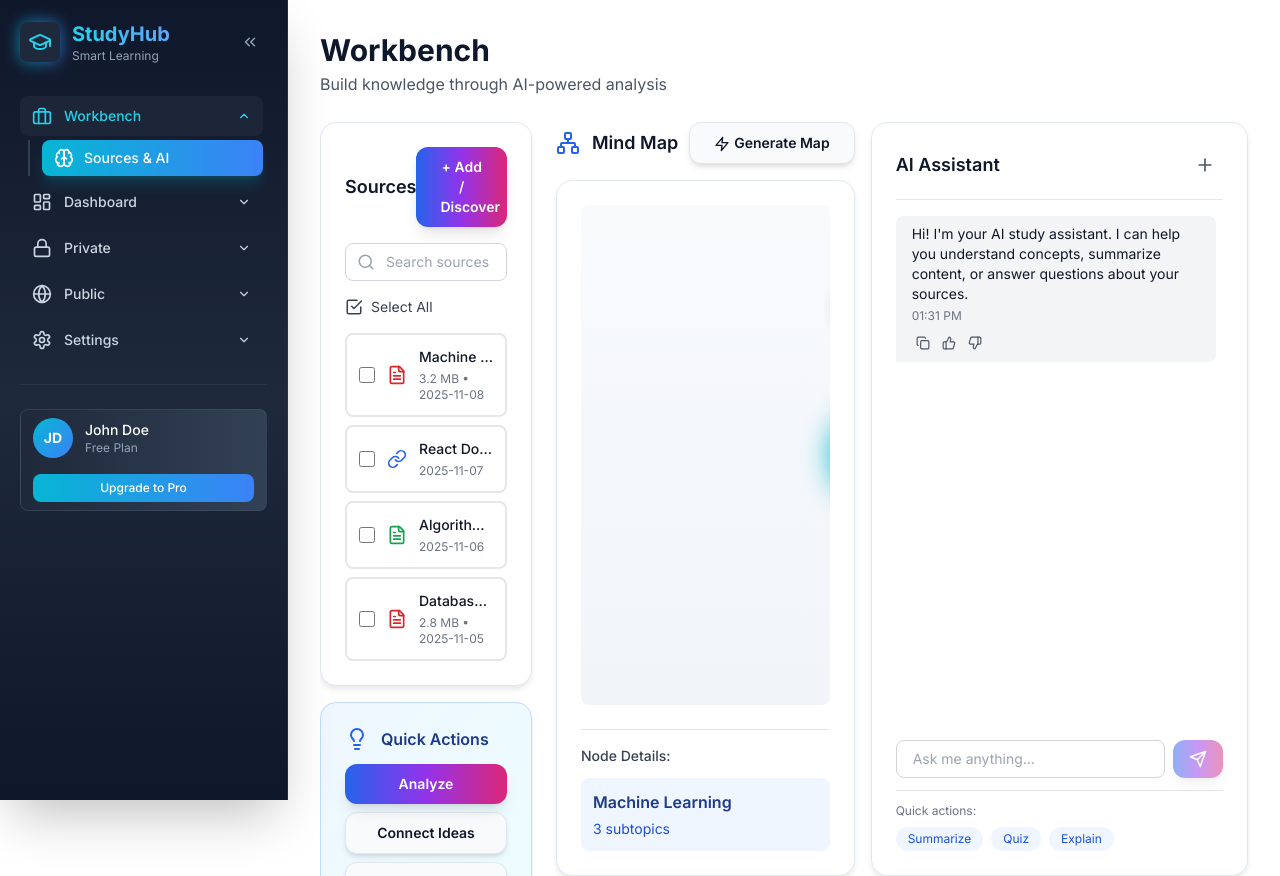
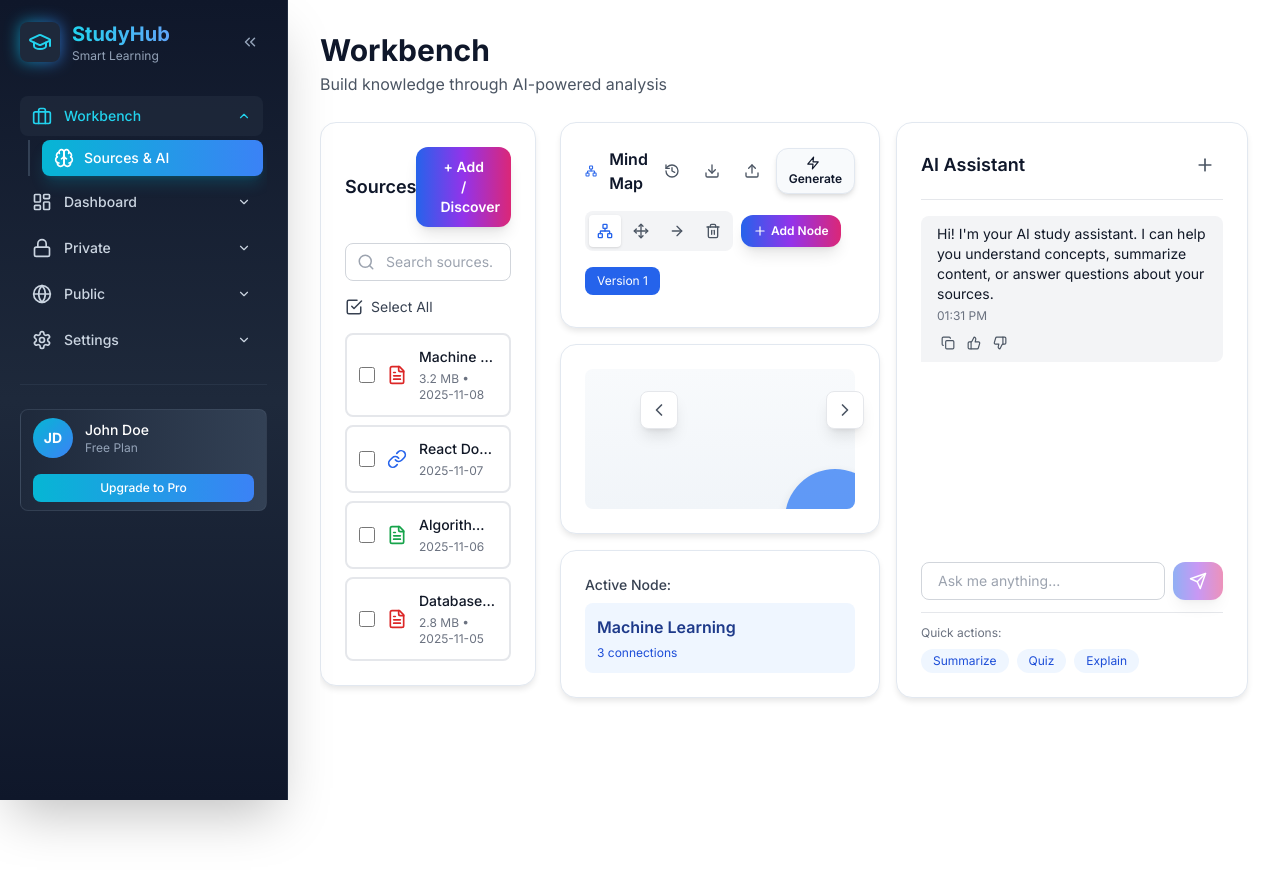
Before and after one commit to TranquilSilence/AI-Chat, a React (Vite) app: page / in a window 1280 px wide. After the commit the page ends 800 px from the top, so only its background shows below. Built offline with nearby package versions, Linux system fonts and the light colour scheme.

Commit message:
Updated Workbench.tsx

```diff
--- a/src/components/views/Workbench.tsx
+++ b/src/components/views/Workbench.tsx
@@ -1,4 +1,4 @@
-import { FileText, Link, FileUp, Brain, Search, CheckSquare, Trash2, Eye, Code, Lightbulb } from 'lucide-react';
+import { FileText, Link, Search, CheckSquare, Trash2, Code, Lightbulb, ChevronLeft, ChevronRight } from 'lucide-react';
 import { useState } from 'react';
 import MindMap from '../workbench/MindMap';
 import ChatPrompt from '../workbench/ChatPrompt';
@@ -14,6 +14,8 @@ interface Source {
 
 export default function Workbench() {
   const [selectedSources, setSelectedSources] = useState<string[]>([]);
+  const [leftPanelVisible, setLeftPanelVisible] = useState(true);
+  const [rightPanelVisible, setRightPanelVisible] = useState(true);
   const [sources] = useState<Source[]>([
     { id: '1', type: 'pdf', title: 'Machine Learning Basics.pdf', addedAt: '2025-11-08', size: '3.2 MB' },
     { id: '2', type: 'link', title: 'React Documentation', url: 'https://react.dev', addedAt: '2025-11-07' },
@@ -57,8 +59,9 @@ export default function Workbench() {
         </div>
       </div>
 
-      <div className="grid grid-cols-12 gap-4 h-[calc(100vh-14rem)]">
-        <div className="col-span-3 space-y-4 overflow-y-auto scrollbar-thin pr-2">
+      <div className="relative flex gap-4 h-[calc(100vh-14rem)]">
+        {leftPanelVisible && (
+          <div className="w-80 space-y-4 overflow-y-auto scrollbar-thin pr-2 transition-all duration-300">
           <div className="card">
             <div className="flex items-center justify-between mb-4">
               <h3 className="text-lg font-semibold">Sources</h3>
@@ -146,15 +149,34 @@ export default function Workbench() {
               <span className="font-medium">{selectedSources.length} source(s) selected</span>
             </div>
           </div>
-        </div>
+          </div>
+        )}
 
-        <div className="col-span-4">
+        <button
+          onClick={() => setLeftPanelVisible(!leftPanelVisible)}
+          className={`absolute ${leftPanelVisible ? 'left-80' : 'left-0'} top-1/2 -translate-y-1/2 z-10 p-2 bg-white rounded-lg shadow-lg hover:bg-gray-50 transition-all border border-gray-200`}
+          title={leftPanelVisible ? 'Hide sources panel' : 'Show sources panel'}
+        >
+          {leftPanelVisible ? <ChevronLeft size={20} className="text-gray-600" /> : <ChevronRight size={20} className="text-gray-600" />}
+        </button>
+
+        <div className="flex-1 transition-all duration-300">
           <MindMap />
         </div>
 
-        <div className="col-span-5">
-          <ChatPrompt />
-        </div>
+        <button
+          onClick={() => setRightPanelVisible(!rightPanelVisible)}
+          className={`absolute ${rightPanelVisible ? 'right-96' : 'right-0'} top-1/2 -translate-y-1/2 z-10 p-2 bg-white rounded-lg shadow-lg hover:bg-gray-50 transition-all border border-gray-200`}
+          title={rightPanelVisible ? 'Hide AI assistant' : 'Show AI assistant'}
+        >
+          {rightPanelVisible ? <ChevronRight size={20} className="text-gray-600" /> : <ChevronLeft size={20} className="text-gray-600" />}
+        </button>
+
+        {rightPanelVisible && (
+          <div className="w-96 transition-all duration-300">
+            <ChatPrompt />
+          </div>
+        )}
       </div>
     </div>
   );
--- a/src/components/workbench/MindMap.tsx
+++ b/src/components/workbench/MindMap.tsx
@@ -1,10 +1,18 @@
-import { Network, Zap } from 'lucide-react';
-import { useState } from 'react';
+import { Network, Zap, Plus, Move, ArrowRight, Trash2, History, Download, Upload } from 'lucide-react';
+import { useState, useRef, useEffect } from 'react';
 
 interface Node {
   id: string;
   label: string;
+  x: number;
+  y: number;
   children?: string[];
+}
+
+interface Version {
+  id: string;
+  name: string;
+  timestamp: Date;
 }
 
 const defaultMindMap: Node = {
@@ -13,61 +21,151 @@ const defaultMindMap: Node = {
   children: ['topic1', 'topic2', 'topic3'],
 };
 
-const nodeData: Record<string, Node> = {
-  root: { id: 'root', label: 'Machine Learning', children: ['topic1', 'topic2', 'topic3'] },
-  topic1: { id: 'topic1', label: 'Supervised Learning' },
-  topic2: { id: 'topic2', label: 'Unsupervised Learning' },
-  topic3: { id: 'topic3', label: 'Reinforcement Learning' },
+const initialNodeData: Record<string, Node> = {
+  root: { id: 'root', label: 'Machine Learning', x: 400, y: 250, children: ['topic1', 'topic2', 'topic3'] },
+  topic1: { id: 'topic1', label: 'Supervised Learning', x: 250, y: 150 },
+  topic2: { id: 'topic2', label: 'Unsupervised Learning', x: 400, y: 100 },
+  topic3: { id: 'topic3', label: 'Reinforcement Learning', x: 550, y: 150 },
 };
 
 export default function MindMap() {
+  const [nodeData, setNodeData] = useState<Record<string, Node>>(initialNodeData);
   const [activeNode, setActiveNode] = useState('root');
+  const [selectedTool, setSelectedTool] = useState<'select' | 'move' | 'connect' | 'delete'>('select');
+  const [connectingFrom, setConnectingFrom] = useState<string | null>(null);
+  const [draggingNode, setDraggingNode] = useState<string | null>(null);
+  const [dragOffset, setDragOffset] = useState({ x: 0, y: 0 });
+  const [versions, setVersions] = useState<Version[]>([
+    { id: 'v1', name: 'Version 1', timestamp: new Date() }
+  ]);
+  const [activeVersion, setActiveVersion] = useState('v1');
+  const svgRef = useRef<SVGSVGElement>(null);
 
-  const renderNode = (nodeId: string, x: number, y: number, level: number) => {
+  const handleNodeClick = (nodeId: string, event: React.MouseEvent<SVGCircleElement>) => {
+    event.stopPropagation();
+
+    if (selectedTool === 'select') {
+      setActiveNode(nodeId);
+    } else if (selectedTool === 'connect') {
+      if (connectingFrom === null) {
+        setConnectingFrom(nodeId);
+      } else {
+        if (connectingFrom !== nodeId) {
+          setNodeData(prev => ({
+            ...prev,
+            [connectingFrom]: {
+              ...prev[connectingFrom],
+              children: [...(prev[connectingFrom].children || []), nodeId]
+            }
+          }));
+        }
+        setConnectingFrom(null);
+      }
+    } else if (selectedTool === 'delete') {
+      if (nodeId !== 'root') {
+        setNodeData(prev => {
+          const newData = { ...prev };
+          delete newData[nodeId];
+          Object.keys(newData).forEach(key => {
+            if (newData[key].children) {
+              newData[key].children = newData[key].children?.filter(id => id !== nodeId);
+            }
+          });
+          return newData;
+        });
+      }
+    }
+  };
+
+  const handleNodeMouseDown = (nodeId: string, event: React.MouseEvent<SVGCircleElement>) => {
+    if (selectedTool === 'move') {
+      event.stopPropagation();
+      const node = nodeData[nodeId];
+      const svg = svgRef.current;
+      if (svg) {
+        const pt = svg.createSVGPoint();
+        pt.x = event.clientX;
+        pt.y = event.clientY;
+        const svgP = pt.matrixTransform(svg.getScreenCTM()?.inverse());
+        setDragOffset({ x: svgP.x - node.x, y: svgP.y - node.y });
+        setDraggingNode(nodeId);
+      }
+    }
+  };
+
+  const handleMouseMove = (event: React.MouseEvent<SVGSVGElement>) => {
+    if (draggingNode && selectedTool === 'move') {
+      const svg = svgRef.current;
+      if (svg) {
+        const pt = svg.createSVGPoint();
+        pt.x = event.clientX;
+        pt.y = event.clientY;
+        const svgP = pt.matrixTransform(svg.getScreenCTM()?.inverse());
+        setNodeData(prev => ({
+          ...prev,
+          [draggingNode]: {
+            ...prev[draggingNode],
+            x: svgP.x - dragOffset.x,
+            y: svgP.y - dragOffset.y
+          }
+        }));
+      }
+    }
+  };
+
+  const handleMouseUp = () => {
+    setDraggingNode(null);
+  };
+
+  const addNewNode = () => {
+    const newId = `node${Object.keys(nodeData).length + 1}`;
+    setNodeData(prev => ({
+      ...prev,
+      [newId]: {
+        id: newId,
+        label: 'New Node',
+        x: 400,
+        y: 400
+      }
+    }));
+  };
+
+  const saveVersion = () => {
+    const newVersion: Version = {
+      id: `v${versions.length + 1}`,
+      name: `Version ${versions.length + 1}`,
+      timestamp: new Date()
+    };
+    setVersions([...versions, newVersion]);
+    setActiveVersion(newVersion.id);
+  };
+
+  const renderNode = (nodeId: string) => {
     const node = nodeData[nodeId];
+    if (!node) return null;
+
     const radius = 50;
     const isActive = activeNode === nodeId;
+    const isConnecting = connectingFrom === nodeId;
 
     return (
       <g key={nodeId}>
-        {node.children?.map((childId, index) => {
-          const childCount = node.children?.length || 1;
-          const angle = (index / childCount) * Math.PI - Math.PI / 2;
-          const distance = 150 + level * 30;
-          const childX = x + Math.cos(angle) * distance;
-          const childY = y + Math.sin(angle) * distance;
-
-          return (
-            <g key={childId}>
-              <line
-                x1={x}
-                y1={y}
-                x2={childX}
-                y2={childY}
-                stroke="#cbd5e1"
-                strokeWidth="2"
-                opacity="0.6"
-              />
-              {renderNode(childId, childX, childY, level + 1)}
-            </g>
-          );
-        })}
-
         <circle
-          cx={x}
-          cy={y}
+          cx={node.x}
+          cy={node.y}
           r={radius}
-          fill={isActive ? '#06b6d4' : '#3b82f6'}
-          opacity={isActive ? 1 : 0.8}
+          fill={isConnecting ? '#f59e0b' : isActive ? '#06b6d4' : '#3b82f6'}
+          opacity={isActive || isConnecting ? 1 : 0.8}
           className="cursor-pointer hover:opacity-100 transition-all"
-          onClick={() => setActiveNode(nodeId)}
+          onClick={(e) => handleNodeClick(nodeId, e)}
+          onMouseDown={(e) => handleNodeMouseDown(nodeId, e)}
           style={{
-            filter: isActive ? 'drop-shadow(0 0 15px #06b6d4)' : 'drop-shadow(0 4px 6px rgba(0,0,0,0.1))',
+            filter: isActive ? 'drop-shadow(0 0 15px #06b6d4)' : isConnecting ? 'drop-shadow(0 0 15px #f59e0b)' : 'drop-shadow(0 4px 6px rgba(0,0,0,0.1))',
           }}
         />
         <text
-          x={x}
-          y={y}
+          x={node.x}
+          y={node.y}
           textAnchor="middle"
           dominantBaseline="middle"
           fill="white"
@@ -76,7 +174,7 @@ export default function MindMap() {
           pointerEvents="none"
         >
           {node.label.split(' ').map((word, i) => (
-            <tspan key={i} x={x} dy={i === 0 ? 0 : 14}>
+            <tspan key={i} x={node.x} dy={i === 0 ? 0 : 14}>
               {word}
             </tspan>
           ))}
@@ -85,32 +183,137 @@ export default function MindMap() {
     );
   };
 
+  const renderConnections = () => {
+    const lines: JSX.Element[] = [];
+    Object.values(nodeData).forEach(node => {
+      node.children?.forEach(childId => {
+        const child = nodeData[childId];
+        if (child) {
+          lines.push(
+            <line
+              key={`${node.id}-${childId}`}
+              x1={node.x}
+              y1={node.y}
+              x2={child.x}
+              y2={child.y}
+              stroke="#cbd5e1"
+              strokeWidth="2"
+              opacity="0.6"
+            />
+          );
+        }
+      });
+    });
+    return lines;
+  };
+
   return (
-    <div className="space-y-4">
-      <div className="flex items-center justify-between">
-        <div className="flex items-center gap-3">
-          <Network className="text-blue-600" size={24} />
-          <h3 className="text-lg font-semibold">Mind Map</h3>
+    <div className="h-full flex flex-col">
+      <div className="card mb-4">
+        <div className="flex items-center justify-between mb-4">
+          <div className="flex items-center gap-3">
+            <Network className="text-blue-600" size={20} />
+            <h3 className="text-base font-semibold">Mind Map</h3>
+          </div>
+          <div className="flex items-center gap-2">
+            <button onClick={saveVersion} className="p-2 hover:bg-gray-100 rounded-lg transition-colors" title="Save Version">
+              <History size={16} className="text-gray-600" />
+            </button>
+            <button className="p-2 hover:bg-gray-100 rounded-lg transition-colors" title="Export">
+              <Download size={16} className="text-gray-600" />
+            </button>
+            <button className="p-2 hover:bg-gray-100 rounded-lg transition-colors" title="Import">
+              <Upload size={16} className="text-gray-600" />
+            </button>
+            <button className="btn-secondary text-xs py-1.5 px-3">
+              <Zap size={14} className="inline mr-1" />
+              Generate
+            </button>
+          </div>
         </div>
-        <button className="btn-secondary text-sm">
-          <Zap size={16} className="inline mr-1" />
-          Generate Map
-        </button>
+
+        <div className="flex items-center gap-2 mb-4">
+          <div className="flex items-center gap-1 bg-gray-100 rounded-lg p-1">
+            <button
+              onClick={() => setSelectedTool('select')}
+              className={`p-2 rounded transition-all ${selectedTool === 'select' ? 'bg-white shadow' : 'hover:bg-gray-200'}`}
+              title="Select"
+            >
+              <Network size={16} className={selectedTool === 'select' ? 'text-blue-600' : 'text-gray-600'} />
+            </button>
+            <button
+              onClick={() => setSelectedTool('move')}
+              className={`p-2 rounded transition-all ${selectedTool === 'move' ? 'bg-white shadow' : 'hover:bg-gray-200'}`}
+              title="Move"
+            >
+              <Move size={16} className={selectedTool === 'move' ? 'text-blue-600' : 'text-gray-600'} />
+            </button>
+            <button
+              onClick={() => { setSelectedTool('connect'); setConnectingFrom(null); }}
+              className={`p-2 rounded transition-all ${selectedTool === 'connect' ? 'bg-white shadow' : 'hover:bg-gray-200'}`}
+              title="Connect Nodes"
+            >
+              <ArrowRight size={16} className={selectedTool === 'connect' ? 'text-blue-600' : 'text-gray-600'} />
+            </button>
+            <button
+              onClick={() => setSelectedTool('delete')}
+              className={`p-2 rounded transition-all ${selectedTool === 'delete' ? 'bg-white shadow' : 'hover:bg-gray-200'}`}
+              title="Delete"
+            >
+              <Trash2 size={16} className={selectedTool === 'delete' ? 'text-red-600' : 'text-gray-600'} />
+            </button>
+          </div>
+
+          <button onClick={addNewNode} className="btn-primary text-xs py-2 px-3">
+            <Plus size={14} className="inline mr-1" />
+            Add Node
+          </button>
+        </div>
+
+        <div className="flex items-center gap-2 overflow-x-auto scrollbar-thin pb-2">
+          {versions.map(version => (
+            <button
+              key={version.id}
+              onClick={() => setActiveVersion(version.id)}
+              className={`px-3 py-1.5 text-xs rounded-lg whitespace-nowrap transition-all ${
+                activeVersion === version.id
+                  ? 'bg-blue-600 text-white'
+                  : 'bg-gray-100 text-gray-700 hover:bg-gray-200'
+              }`}
+            >
+              {version.name}
+            </button>
+          ))}
+        </div>
       </div>
 
-      <div className="card">
-        <svg width="100%" height="500" className="bg-gradient-to-b from-slate-50 to-slate-100 rounded-lg">
-          {renderNode('root', 300, 250, 0)}
+      <div className="card flex-1 overflow-hidden">
+        <svg
+          ref={svgRef}
+          width="100%"
+          height="100%"
+          className="bg-gradient-to-b from-slate-50 to-slate-100 rounded-lg"
+          onMouseMove={handleMouseMove}
+          onMouseUp={handleMouseUp}
+          onMouseLeave={handleMouseUp}
+        >
+          {renderConnections()}
+          {Object.keys(nodeData).map(nodeId => renderNode(nodeId))}
         </svg>
+      </div>
 
-        <div className="mt-6 pt-4 border-t border-gray-200">
-          <div className="text-sm font-medium text-gray-700 mb-3">Node Details:</div>
-          <div className="p-3 bg-blue-50 rounded-lg">
-            <div className="font-semibold text-blue-900">{nodeData[activeNode]?.label}</div>
-            <div className="text-sm text-blue-700 mt-1">
-              {nodeData[activeNode]?.children ? `${nodeData[activeNode].children.length} subtopics` : 'Leaf node'}
+      <div className="card mt-4">
+        <div className="text-sm font-medium text-gray-700 mb-2">Active Node:</div>
+        <div className="p-3 bg-blue-50 rounded-lg">
+          <div className="font-semibold text-blue-900">{nodeData[activeNode]?.label || 'None'}</div>
+          <div className="text-xs text-blue-700 mt-1">
+            {nodeData[activeNode]?.children ? `${nodeData[activeNode].children.length} connections` : 'No connections'}
+          </div>
+          {selectedTool === 'connect' && connectingFrom && (
+            <div className="text-xs text-orange-600 mt-2 font-medium">
+              Click another node to connect from {nodeData[connectingFrom]?.label}
             </div>
-          </div>
+          )}
         </div>
       </div>
     </div>
```
